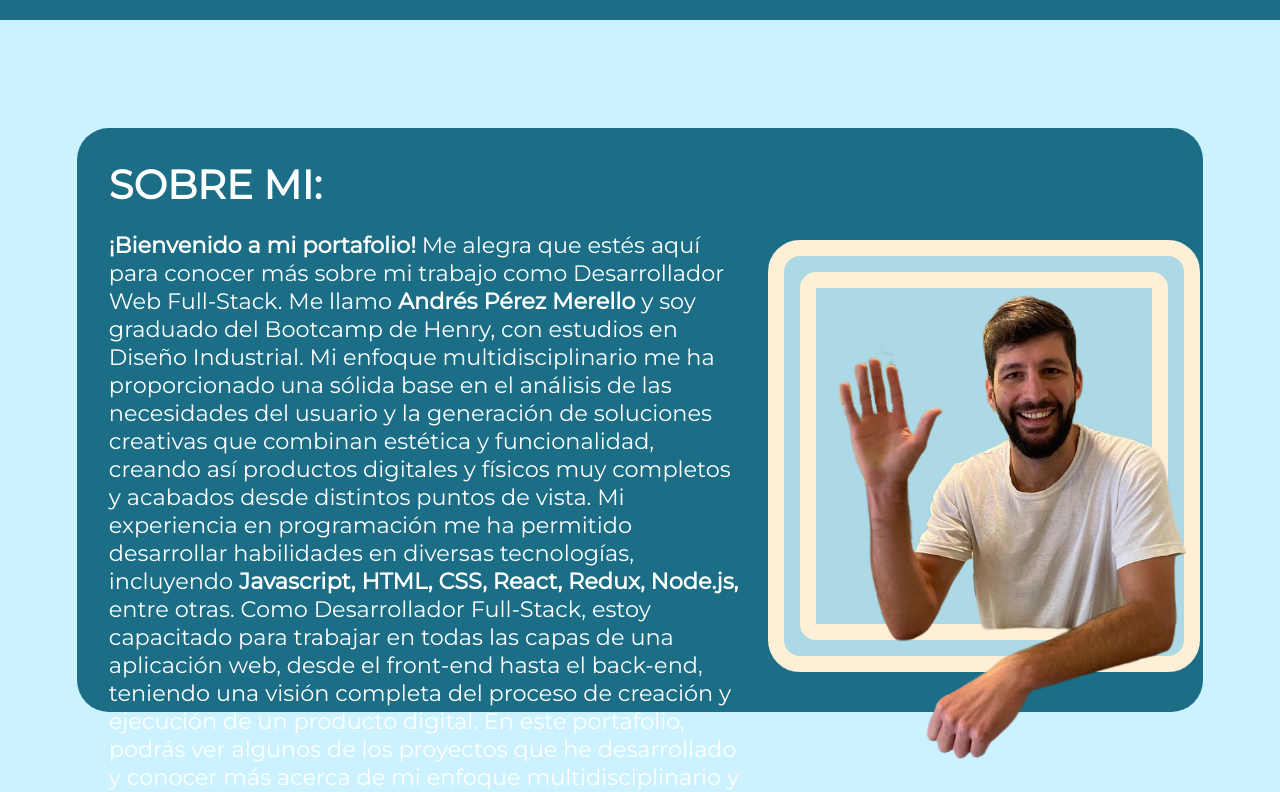
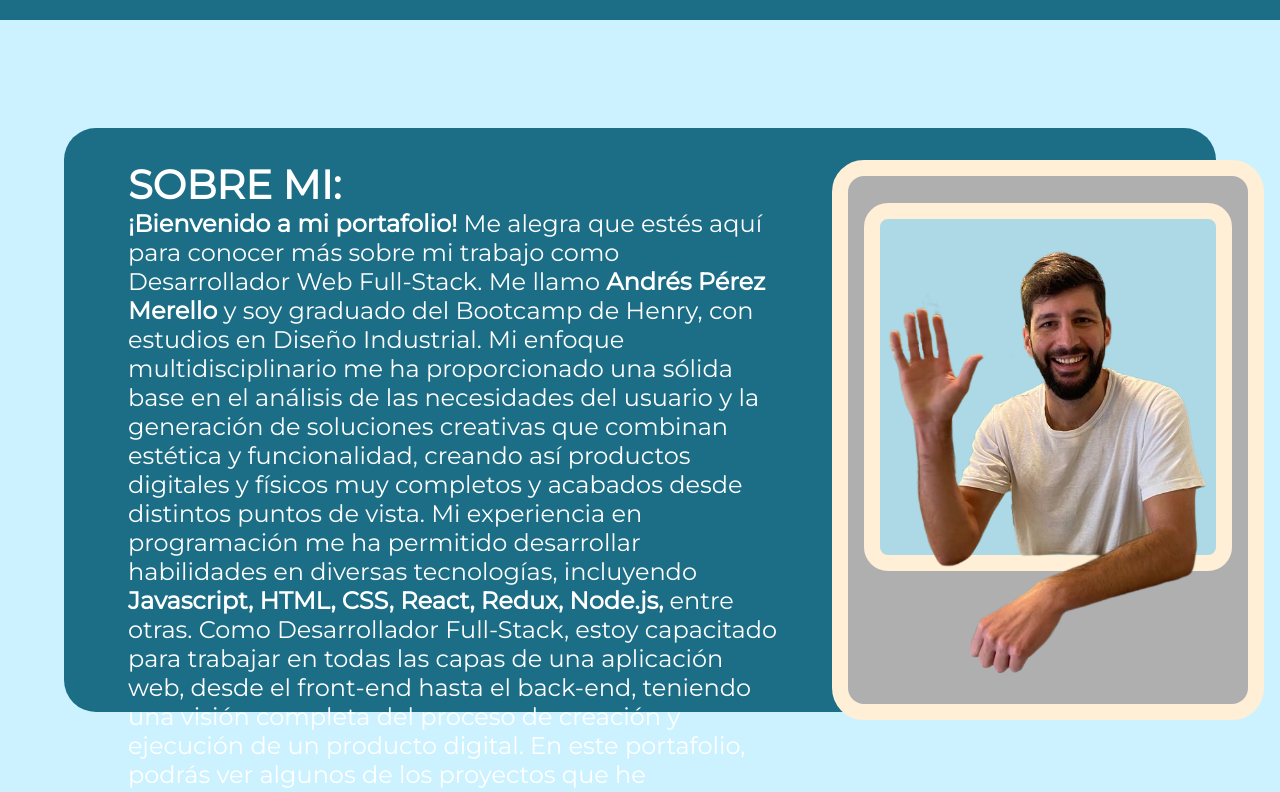
Before and after one commit to AndresPM98/Portfolio, a React (Create React App) app: page / in a window 1280 px wide. Shown: the part 780-1572 px from the top of the page. Built offline with nearby package versions, Linux system fonts and the light colour scheme.

Commit message:
about me

```diff
--- a/src/components/about/about.jsx
+++ b/src/components/about/about.jsx
@@ -6,7 +6,7 @@ import style from "./about.module.css";
 const About = () => {
   return (
     <div>
-      <Text />
+      <Text/>
       <div className={style.recuadro}>
         <div className={style.recuadro2}>
           <div className={style.imgYo}>
--- a/src/components/about/about.module.css
+++ b/src/components/about/about.module.css
@@ -1,22 +1,22 @@
 .recuadro {
   position: absolute;
-  top: 27.5%;
-  left: 60%;
+  top: 17.5%;
+  left: 65%;
   border: 1rem solid #FFEFD6;
   border-radius: 2rem;
   box-sizing: border-box;
-  height: 27rem;
+  height: 35rem;
   width: 27rem;
   z-index: 0;
-  background-color: #add8e6;
+  background-color: #afafaf;
 }
 .recuadro2 {
   position: absolute;
-  top: 50%;
+  top: 40%;
   left: 50%;
   transform: translate(-50%, -50%);
   border: 1rem solid #FFEFD6;
-  border-radius: 1rem;
+  border-radius: 1.5rem;
   box-sizing: border-box;
   height: 23rem;
   width: 23rem;
@@ -31,8 +31,8 @@
 }
 
 .imgYo img {
-  height: 45rem;
+  height: 41rem;
   display: block;
-  margin-top: -8rem;
-  margin-left: -2.5rem;
+  margin-top: -5.7rem;
+  margin-left: -3rem;
 }
--- a/src/components/text/text.module.css
+++ b/src/components/text/text.module.css
@@ -1,7 +1,7 @@
 .text{
     font-family: 'Montserrat', sans-serif;
     background-color: #1b6e85;
-    width: 83%;
+    width: 85%;
     height: 65vh;
     border-radius: 2rem;
     padding: 2rem;
@@ -11,9 +11,12 @@
     color: #ffffff;
     font-size: 2.5rem;
     margin: auto;
+    margin-left: 2rem;
 }
 .pText{
     color: #ffffff;
-    font-size: 1.4rem;
+    font-size: 1.5rem;
     width: 60%;
+    margin-left: 2rem;
+    margin-top: auto;
 }
```
